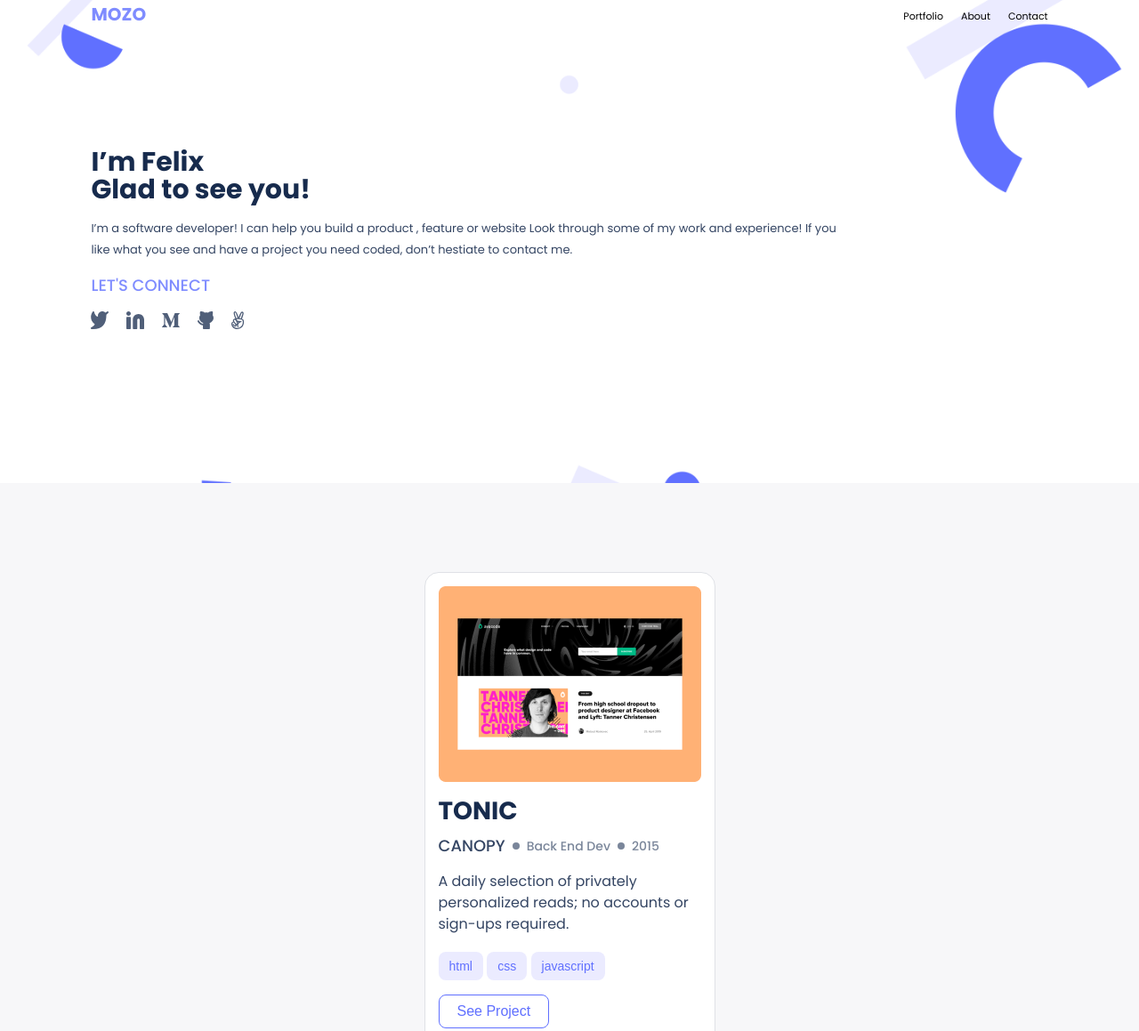
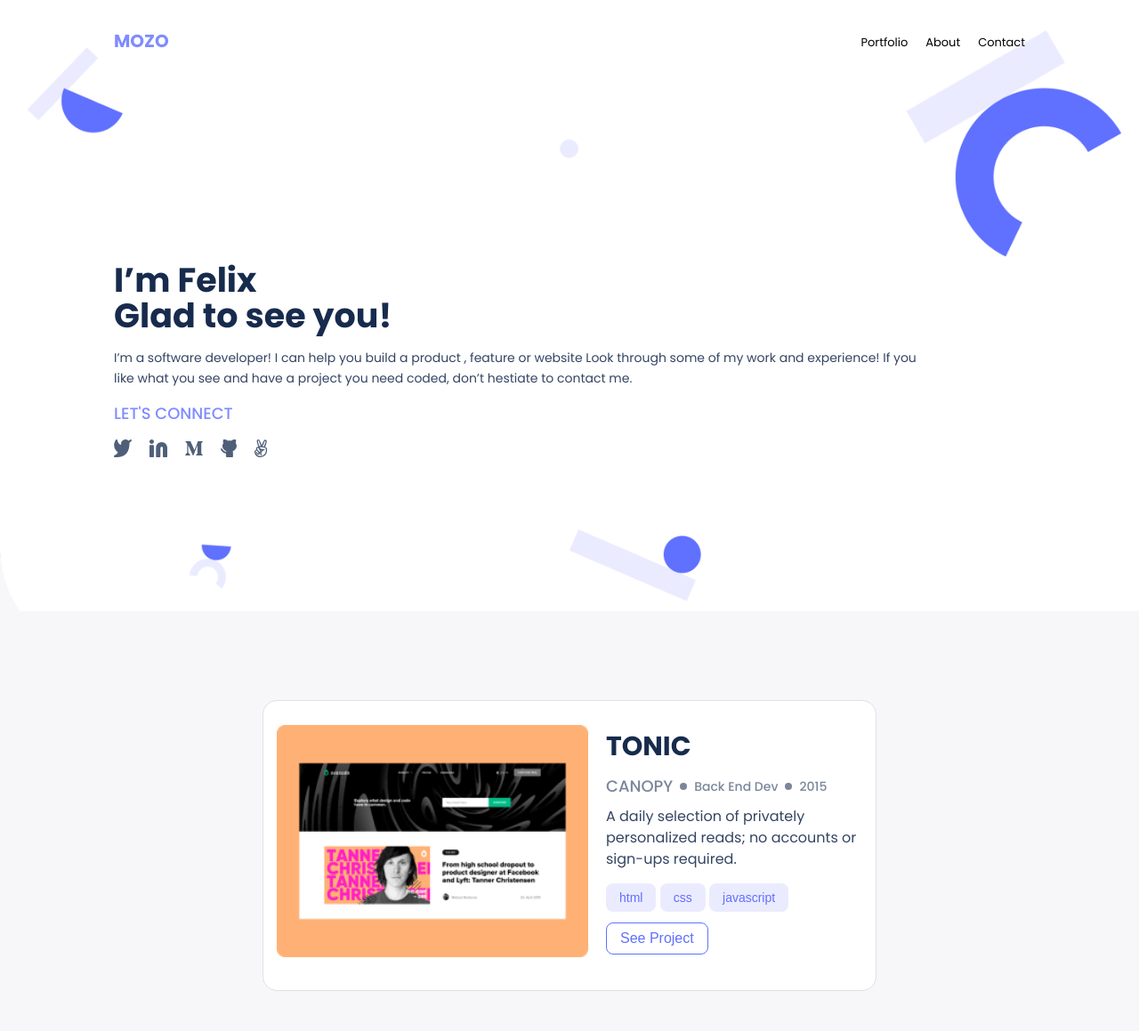
Before and after one commit to felixDev22/Portfolio, a website: page index.html in a window 1280 px wide. Shown: the part 14-1173 px from the top of the page at 89% size. Drawn offline with Linux system fonts and the light colour scheme.

Commit message:
Add row, col-1 & col-2 class on index.html file

```diff
--- a/index.html
+++ b/index.html
@@ -99,10 +99,14 @@
           <div class="grid-container">
             <!-- portfolio - 1 -->
             <div class="card">
-              <div class="card-content">
+              <div class="row">
+                <div class="col-1">
                 <a href="#"
                   ><img src="./images/Portfolio 1.png" alt="portfolio-1"
                 /></a>
+                </div>
+
+                <div class="col-2">
                 <a href="#"><h1>TONIC</h1></a>
                 <div class="work-details">
                   <a href="#"><h3>CANOPY</h3></a>
@@ -126,17 +130,23 @@
                   <button type="button" class="primary-btn">See Project</button>
                 </div>
               </div>
+              </div>
             </div>
 
             <!-- portfolio - 2 -->
             <div class="card">
-              <div class="card-content">
+              <div class="row">
+                <div class="col-1">
                 <a href="#"
                   ><img src="./images/Portfolio 2.png" alt="portfolio-1"
                 /></a>
+                </div>
+
+                <div class="col-2">
                 <a href="#"
-                  ><h1>Multi-Post<br />Stories</h1></a
-                >
+                  ><h1>Multi-Post<br />Stories</h1></a>
+
+
                 <div class="work-details">
                   <a href="#"><h3>CANOPY</h3></a>
                   <div class="bullet-point"></div>
@@ -159,14 +169,20 @@
                   <button type="button" class="primary-btn">See Project</button>
                 </div>
               </div>
-            </div>
+              </div>
+                </div>
+
 
             <!-- portfolio - 3 -->
             <div class="card">
-              <div class="card-content">
+              <div class="row">
+                <div class="col-1">
                 <a href="#"
                   ><img src="./images/Portfolio 3.png" alt="portfolio-1"
                 /></a>
+                </div>
+
+                <div class="col-2">
                 <a href="#"><h1>TONIC</h1></a>
                 <div class="work-details">
                   <a href="#"><h3>CANOPY</h3></a>
@@ -190,17 +206,23 @@
                   <button type="button" class="primary-btn">See Project</button>
                 </div>
               </div>
+              </div>
             </div>
 
             <!-- portfolio - 4 -->
             <div class="card">
-              <div class="card-content">
+              <div class="row">
+                <div class="col-1">
                 <a href="#"
                   ><img src="./images/Portfolio 4.png" alt="portfolio-1"
                 /></a>
+                </div>
+
+                <div class="col-2">
                 <a href="#"
-                  ><h1>Multi-Post<br />Stories</h1></a
-                >
+                  ><h1>Multi-Post<br />Stories</h1></a>
+
+
                 <div class="work-details">
                   <a href="#"><h3>CANOPY</h3></a>
                   <div class="bullet-point"></div>
@@ -223,8 +245,12 @@
                   <button type="button" class="primary-btn">See Project</button>
                 </div>
               </div>
-            </div>
-          </div>
+              </div>
+                </div>
+              </div>
+
+
+
         </section>
 
         <!-- Work-section Ends here -->
--- a/style.css
+++ b/style.css
@@ -214,7 +214,9 @@ ul li {
   gap: 0.5em;
   margin-top: 0.5rem;
 }
-
+.work-details a{
+  color: var(--work-details);
+}
 .bullet-point {
   background: var(--work-details);
   width: 8px;
@@ -390,8 +392,11 @@ color: var(--card-color);
   height: auto;
   background-color: none;
   }
+  img{
+    width: 100%;
+  }
   .container {
-  padding: 1rem 8%;
+  padding: 1rem 10%;
   }
   .menu-bar {
     display:none
@@ -409,23 +414,62 @@ color: var(--card-color);
   display:none;
   }
   .home-title h1{
-    margin-top: 10%;
-    font-size: 30px;
-    line-height: 31px
+    margin-top: 20%;
+    font-size: 38px;
+    line-height: 40px
   }
   .home-title p{
-    font-size:13px;
-    width: 80%;
+    font-size:14px;
+    width: 90%;
+    line-height: 23px;
 }
 .navbar{
-  margin-top: 0.1rem;
+  margin-top: 2rem;
 }
 .menu-list ul{
   display:flex;
-  font-size: 11px;
+  font-size: 13px;
 
 }
 .menu-list li{
   margin-left:20px;
 }
+.card{
+   min-width: 690px;
+  height: 327px;
+  display: flex;
+  flex-direction: column;
+
 }
+.row{
+display: flex;
+flex-direction: row;
+gap:20px;
+
+}
+.col-1, .col-2{
+  flex-basis: 50%;
+  padding-top: 12px;
+}
+.col-1 img{
+width: 350px
+}
+.work-details a{
+  color: var(--work-details);
+
+}
+.col-2 h1{
+  font-size: 30px;
+  line-height:
+}
+
+.col-2 p{
+  margin-top: 10px;
+
+}
+.col-2 button{
+  padding: 8px 15px;
+  margin-top: 12px;
+}
+
+}
```
